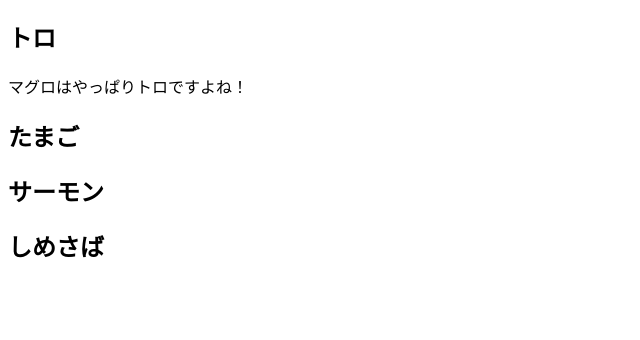
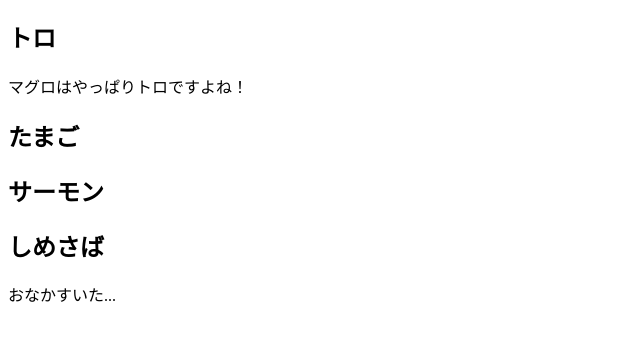
Before and after one commit to saigusa-ez/git_study_20140603, a plain HTML site: page index.html in a window 1280 px wide. Shown: the part 70-410 px from the top of the page, without its empty margins (0-640 px from the left). Drawn offline with Linux system fonts and the light colour scheme.

Commit message:
更に編集

```diff
--- a/index.html
+++ b/index.html
@@ -12,5 +12,6 @@
     <h2>たまご</h2>
     <h2>サーモン</h2>
     <h2>しめさば</h2>
+	おなかすいた...
   </body>
 </html>
```
